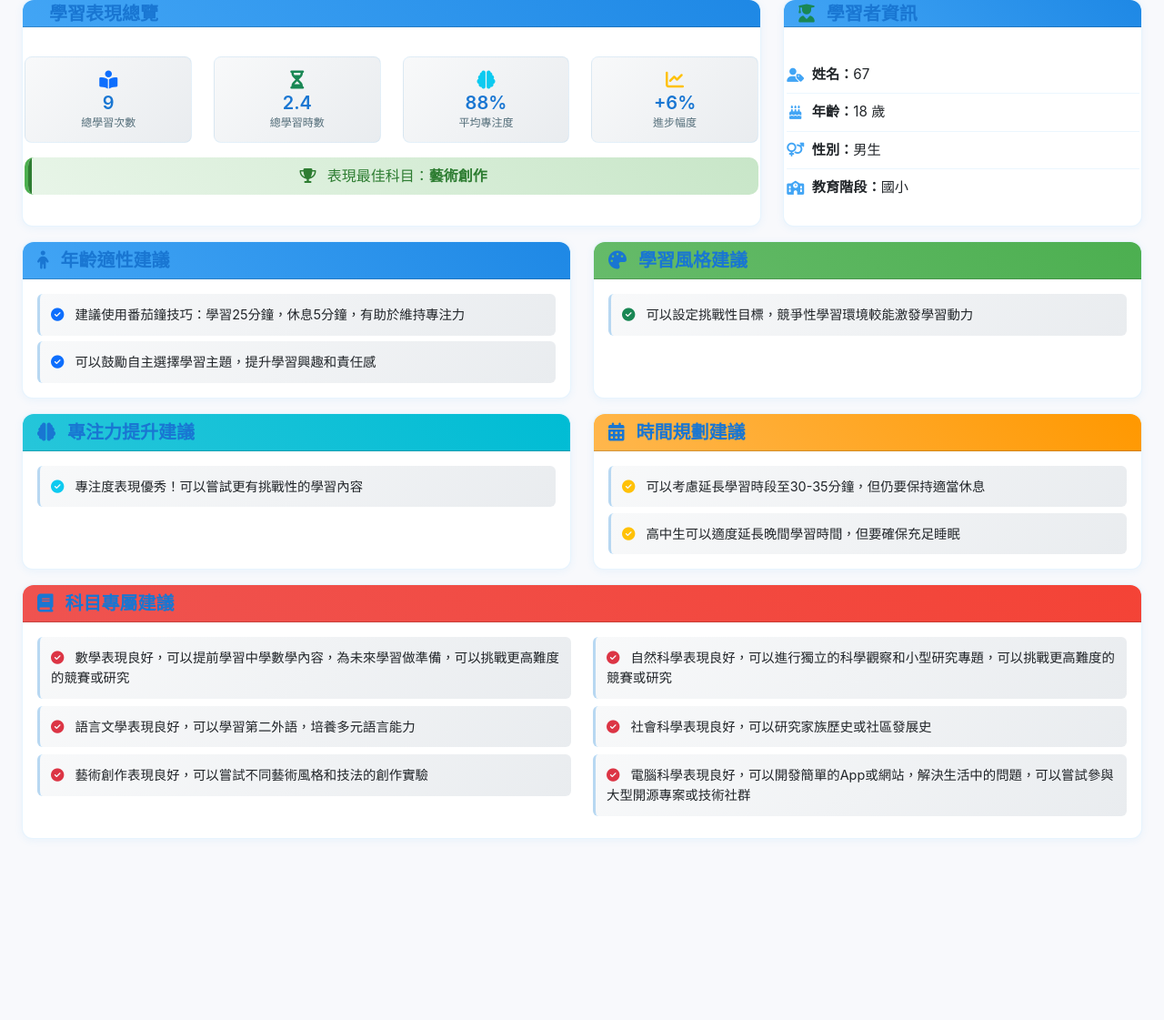
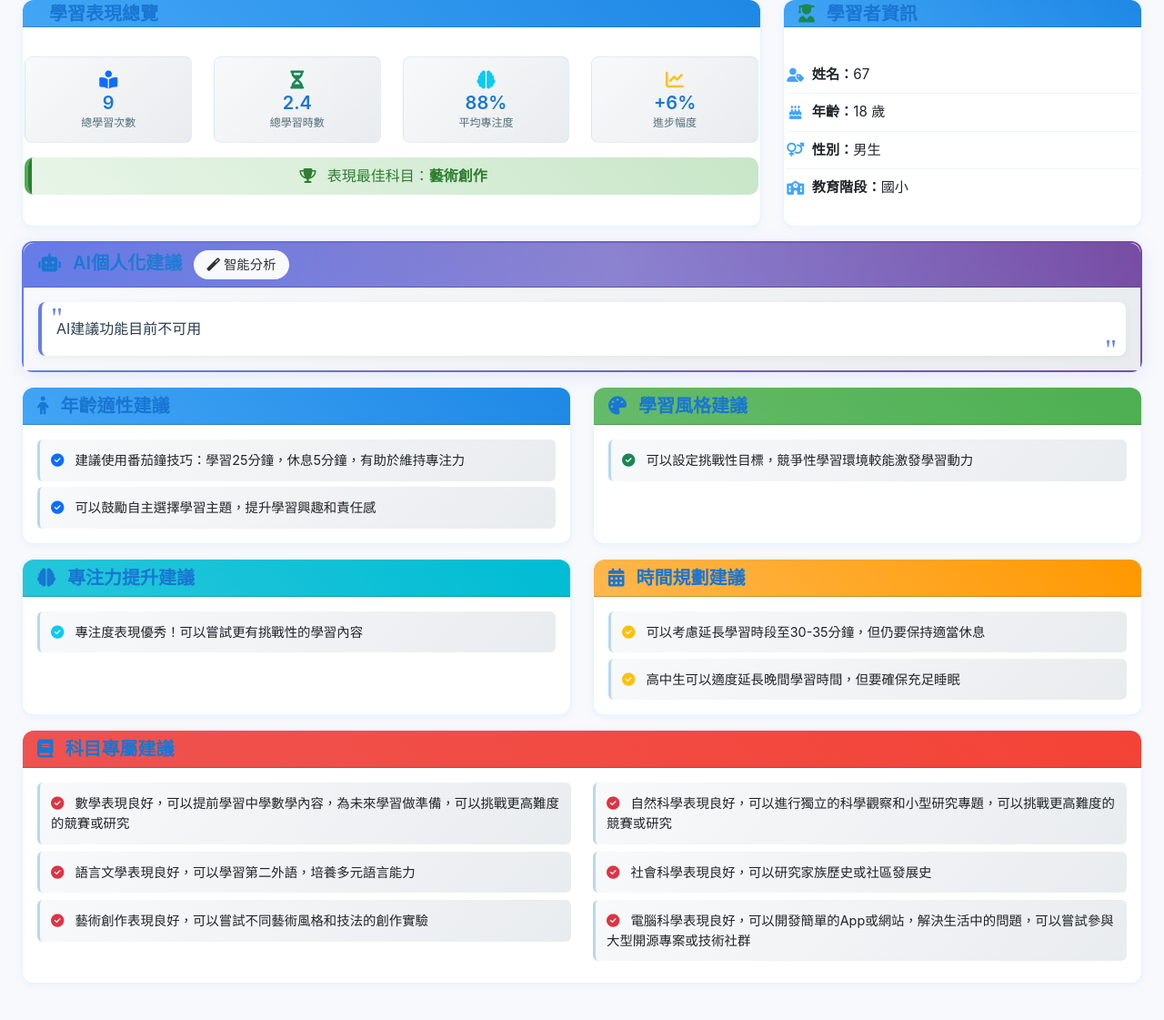
Before and after one commit to 667788699/smart-learning-assessment-system, a Flask app: page /smart_suggestions in a window 1280 px wide. Shown: the part 173-1294 px from the top of the page at 91% size. Before the commit the page ends 1095 px from the top, so only its background shows below. Run offline with Flask 3, Linux system fonts and the light colour scheme; a user stored in the database is signed in; data comes from the database, SQL or seed files in the repository; some libraries are stand-ins or nearby versions.

Commit message:
AI Coming

```diff
--- a/app.py
+++ b/app.py
@@ -20,6 +20,18 @@ from reportlab.graphics.charts.piecharts import Pie
 from reportlab.graphics.charts.barcharts import VerticalBarChart
 from reportlab.graphics.shapes import Drawing
 from reportlab.lib import colors
+
+# OpenAI 相關導入
+try:
+    from openai import OpenAI
+    from dotenv import load_dotenv
+    load_dotenv()
+    OPENAI_AVAILABLE = True
+    print("OpenAI API 已載入")
+except ImportError:
+    OPENAI_AVAILABLE = False
+    print("OpenAI API 未安裝，AI建議功能將不可用")
+
 # 嘗試導入 matplotlib 和 numpy，如果失敗則使用替代方案
 try:
    import matplotlib
@@ -43,6 +55,21 @@ app.config['SECRET_KEY'] = os.environ.get('SECRET_KEY', 'your-secret-key-here')
 app.config['SQLALCHEMY_DATABASE_URI'] = 'sqlite:///learning_system.db'
 app.config['SQLALCHEMY_TRACK_MODIFICATIONS'] = False
 
+# AI建議功能開關 - 在這裡控制是否啟用AI建議
+AI_SUGGESTIONS_ENABLED = True  # 設為 False 可關閉AI建議功能
+
+# 初始化 OpenAI 客戶端
+if OPENAI_AVAILABLE and AI_SUGGESTIONS_ENABLED:
+    try:
+        client = OpenAI()  # 會自動從環境變數 OPENAI_API_KEY 讀取
+        print("OpenAI 客戶端初始化成功")
+    except Exception as e:
+        client = None
+        print(f"OpenAI 客戶端初始化失敗: {e}")
+        AI_SUGGESTIONS_ENABLED = False
+else:
+    client = None
+
 db = SQLAlchemy(app)
 bcrypt = Bcrypt(app)
 
@@ -140,6 +167,106 @@ GENDERS = {
    'female': '女生'
 }
 
+def generate_ai_suggestions(child, study_sessions):
+    """使用 OpenAI API 生成個人化學習建議"""
+    if not AI_SUGGESTIONS_ENABLED or not client:
+        return "AI建議功能目前不可用"
+
+    try:
+        # 準備學習數據摘要
+        total_sessions = len(study_sessions)
+        if total_sessions == 0:
+            learning_summary = "目前尚無學習記錄"
+        else:
+            total_minutes = sum(s.duration_minutes for s in study_sessions)
+            attention_sessions = [s for s in study_sessions if s.avg_attention]
+
+            if attention_sessions:
+                avg_attention = sum(s.avg_attention for s in attention_sessions) / len(attention_sessions)
+                avg_attention_percent = round(avg_attention * 100 / 3)
+            else:
+                avg_attention_percent = 0
+
+            # 科目統計
+            subject_stats = {}
+            for session in study_sessions:
+                if session.subject not in subject_stats:
+                    subject_stats[session.subject] = {
+                        'count': 0, 'total_time': 0, 'avg_attention': 0
+                    }
+                subject_stats[session.subject]['count'] += 1
+                subject_stats[session.subject]['total_time'] += session.duration_minutes
+                if session.avg_attention:
+                    subject_stats[session.subject]['avg_attention'] += session.avg_attention
+
+            # 找出最佳和需要改進的科目
+            best_subject = ""
+            worst_subject = ""
+            if subject_stats:
+                best_perf = 0
+                worst_perf = float('inf')
+                for subject, stats in subject_stats.items():
+                    if stats['count'] > 0:
+                        avg_att = stats['avg_attention'] / stats['count'] if stats['avg_attention'] > 0 else 0
+                        if avg_att > best_perf:
+                            best_perf = avg_att
+                            best_subject = SUBJECTS.get(subject, subject)
+                        if avg_att < worst_perf and avg_att > 0:
+                            worst_perf = avg_att
+                            worst_subject = SUBJECTS.get(subject, subject)
+
+            learning_summary = f"""
+            總學習次數: {total_sessions}次
+            總學習時間: {total_minutes}分鐘
+            平均專注度: {avg_attention_percent}%
+            表現最佳科目: {best_subject}
+            需要加強科目: {worst_subject}
+            """
+
+        # 構建 AI 提示詞
+        prompt = f"""
+        你是一位專業的教育顧問，請根據以下學生資訊提供具體且實用的學習建議：
+
+        學生基本資訊：
+        - 暱稱: {child.nickname}
+        - 年齡: {child.age}歲
+        - 性別: {GENDERS.get(child.gender, child.gender)}
+        - 教育階段: {EDUCATION_STAGES.get(child.education_stage, child.education_stage)}
+
+        學習狀況摘要：
+        {learning_summary}
+
+        請提供以下方面的建議，每個建議都要具體且可執行：
+        1. 根據年齡和教育階段的學習策略建議
+        2. 專注力提升的具體方法
+        3. 學習時間安排和休息規劃
+        4. 基於目前表現的改進建議
+        5. 適合該年齡層的學習工具或方法
+
+        最後給他一段話，最好可以鼓勵她，或支持他某些事物，以鼓勵小孩的方式可以在開頭叫他的名字，將上述五點用一段話來呈現，不要條列式回應，並控制在300字內，口吻要像溫柔的個人化導師，開導學生
+
+        請用繁體中文回覆，建議要實用且適合台灣的教育環境。每個建議控制在50字以內，總回覆控制在300字以內。
+        """
+
+        # 呼叫 OpenAI API
+        response = client.chat.completions.create(
+            model="gpt-4o-mini",
+            messages=[
+                {"role": "system", "content": "你是一位專業的教育顧問，專長於為台灣學生提供個人化學習建議。"},
+                {"role": "user", "content": prompt}
+            ],
+            max_tokens=800,
+            temperature=0.7
+        )
+
+        ai_suggestion = response.choices[0].message.content.strip()
+        print(f"AI建議生成成功，長度: {len(ai_suggestion)}")
+        return ai_suggestion
+
+    except Exception as e:
+        print(f"AI建議生成失敗: {e}")
+        return f"AI建議暫時無法生成，請稍後再試。錯誤訊息: {str(e)}"
+
 def upgrade_database():
     """升級資料庫結構"""
     try:
@@ -554,12 +681,19 @@ def smart_suggestions():
    # 生成個人化建議
    suggestions = generate_comprehensive_suggestions(child, study_sessions)
 
+   # 生成AI建議
+   ai_suggestion = None
+   if AI_SUGGESTIONS_ENABLED:
+       ai_suggestion = generate_ai_suggestions(child, study_sessions)
+
    # 準備視覺化數據
    performance_data = prepare_performance_data(study_sessions)
 
    return render_template('smart_suggestions.html',
                         child=child,
                         suggestions=suggestions,
+                        ai_suggestion=ai_suggestion,
+                        ai_enabled=AI_SUGGESTIONS_ENABLED,
                         performance_data=performance_data)
 
 @app.route('/generate_report/<int:child_id>')
@@ -575,8 +709,13 @@ def generate_report(child_id):
    # 獲取所有學習記錄
    study_sessions = StudySession.query.filter_by(child_id=child.id).all()
 
+   # 生成AI建議（如果啟用）
+   ai_suggestion = None
+   if AI_SUGGESTIONS_ENABLED:
+       ai_suggestion = generate_ai_suggestions(child, study_sessions)
+
    # 生成PDF報告
-   pdf_path = create_comprehensive_report(child, study_sessions)
+   pdf_path = create_comprehensive_report(child, study_sessions, ai_suggestion)
 
    return send_file(pdf_path, as_attachment=True,
                    download_name=f'學習報告_{child.nickname}_{datetime.now().strftime("%Y%m%d")}.pdf')
@@ -1152,7 +1291,7 @@ def get_subject_excellence_suggestion(subject, age, gender, education_stage, att
 
     return base_suggestion
 
-def create_comprehensive_report(child, study_sessions):
+def create_comprehensive_report(child, study_sessions, ai_suggestion=None):
     """創建包含數據分析和智慧建議的完整PDF報告"""
     filename = f'report_{child.id}_{datetime.now().strftime("%Y%m%d_%H%M%S")}.pdf'
     filepath = os.path.join('reports', filename)
@@ -1190,8 +1329,6 @@ def create_comprehensive_report(child, study_sessions):
         spaceBefore=20
     )
 
-
-
     sub_heading_style = ParagraphStyle(
         'SubHeading',
         parent=styles['Heading2'],
@@ -1209,6 +1346,20 @@ def create_comprehensive_report(child, study_sessions):
         fontName=font_name,
         fontSize=12,
         leading=18
+    )
+
+    ai_style = ParagraphStyle(
+        'AIStyle',
+        parent=styles['Normal'],
+        fontName=font_name,
+        fontSize=12,
+        leading=18,
+        leftIndent=20,
+        rightIndent=20,
+        borderWidth=1,
+        borderColor=colors.HexColor('#3498DB'),
+        borderPadding=10,
+        backColor=colors.HexColor('#F8F9FC')
     )
 
     # 標題頁
@@ -1238,6 +1389,22 @@ def create_comprehensive_report(child, study_sessions):
     ]))
 
     story.append(info_table)
+    story.append(Spacer(1, 20))
+
+    # AI建議區塊（如果有的話）
+    if ai_suggestion and AI_SUGGESTIONS_ENABLED:
+        story.append(Paragraph('AI個人化建議', heading_style))
+        story.append(Spacer(1, 10))
+
+        # 將AI建議按段落分割
+        ai_paragraphs = ai_suggestion.split('\n')
+        for paragraph in ai_paragraphs:
+            if paragraph.strip():
+                story.append(Paragraph(paragraph.strip(), ai_style))
+                story.append(Spacer(1, 8))
+
+        story.append(Spacer(1, 15))
+
     story.append(PageBreak())
 
     # 數據分析部分
@@ -1461,6 +1628,7 @@ def create_comprehensive_report(child, study_sessions):
     # 生成報告
     doc.build(story)
     return filepath
+
 @app.route('/logout')
 def logout():
    """登出功能"""
--- a/requirements.txt
+++ b/requirements.txt
@@ -29,3 +29,5 @@ python-dateutil==2.8.2
 itsdangerous==2.1.2
 blinker==1.6.3
 typing-extensions==4.7.1
+
+openai==1.3.8
--- a/templates/smart_suggestions.html
+++ b/templates/smart_suggestions.html
@@ -118,6 +118,45 @@
 
     <!-- 個人化建議區域 -->
     <div class="row">
+        <!-- AI個人化建議 -->
+        {% if ai_enabled and ai_suggestion %}
+        <div class="col-12 mb-3">
+            <div class="card suggestion-card ai-suggestion-card">
+                <div class="card-header bg-gradient-ai text-white py-2">
+                    <h5 class="mb-0">
+                        <i class="fas fa-robot me-2"></i>
+                        AI個人化建議
+                        <span class="badge bg-light text-dark ms-2">
+                            <i class="fas fa-magic me-1"></i>智能分析
+                        </span>
+                    </h5>
+                </div>
+                <div class="card-body py-3 ai-suggestion-body">
+                    <div class="ai-suggestion-content">
+                        {{ ai_suggestion | replace('\n', '<br>') | safe }}
+                    </div>
+                </div>
+            </div>
+        </div>
+        {% elif ai_enabled %}
+        <div class="col-12 mb-3">
+            <div class="card suggestion-card">
+                <div class="card-header bg-secondary text-white py-2">
+                    <h5 class="mb-0">
+                        <i class="fas fa-robot me-2"></i>
+                        AI個人化建議
+                    </h5>
+                </div>
+                <div class="card-body py-3">
+                    <div class="text-center text-muted">
+                        <i class="fas fa-spinner fa-spin fa-2x mb-3"></i>
+                        <p>AI正在分析學習數據，請稍候...</p>
+                    </div>
+                </div>
+            </div>
+        </div>
+        {% endif %}
+
         <!-- 年齡適性建議 -->
         {% if suggestions.age_appropriate %}
         <div class="col-lg-6 mb-3">
@@ -235,6 +274,73 @@
 </div>
 
 <style>
+/* AI建議卡片特殊樣式 */
+.ai-suggestion-card {
+    border: 2px solid transparent;
+    background: linear-gradient(white, white) padding-box,
+                linear-gradient(45deg, #667eea 0%, #764ba2 100%) border-box;
+    box-shadow: 0 4px 20px rgba(102, 126, 234, 0.15);
+}
+
+.bg-gradient-ai {
+    background: linear-gradient(45deg, #667eea 0%, #764ba2 100%) !important;
+    position: relative;
+    overflow: hidden;
+}
+
+.bg-gradient-ai::before {
+    content: '';
+    position: absolute;
+    top: 0;
+    left: -100%;
+    width: 100%;
+    height: 100%;
+    background: linear-gradient(90deg, transparent, rgba(255,255,255,0.2), transparent);
+    animation: shimmer 2s infinite;
+}
+
+@keyframes shimmer {
+    0% { left: -100%; }
+    100% { left: 100%; }
+}
+
+.ai-suggestion-body {
+    background: linear-gradient(135deg, #f8f9fc 0%, #e9ecef 100%);
+    position: relative;
+}
+
+.ai-suggestion-content {
+    font-size: 1rem;
+    line-height: 1.7;
+    color: #2c3e50;
+    padding: 1rem;
+    background: white;
+    border-radius: 8px;
+    border-left: 4px solid #667eea;
+    box-shadow: 0 2px 8px rgba(0,0,0,0.05);
+    position: relative;
+}
+
+.ai-suggestion-content::before {
+    content: '"';
+    position: absolute;
+    top: -10px;
+    left: 10px;
+    font-size: 2rem;
+    color: #667eea;
+    font-family: serif;
+}
+
+.ai-suggestion-content::after {
+    content: '"';
+    position: absolute;
+    bottom: -20px;
+    right: 10px;
+    font-size: 2rem;
+    color: #667eea;
+    font-family: serif;
+}
+
 /* 精簡版效能指標 */
 .performance-metric.compact {
     padding: 0.75rem;
@@ -356,6 +462,11 @@
     .col-md-6.mb-2 {
         margin-bottom: 0.5rem !important;
     }
+
+    .ai-suggestion-content {
+        font-size: 0.9rem;
+        padding: 0.8rem;
+    }
 }
 
 @media (max-width: 576px) {
@@ -383,5 +494,16 @@
     .info-item {
         font-size: 0.85rem;
     }
+
+    .ai-suggestion-content {
+        font-size: 0.85rem;
+        padding: 0.6rem;
+    }
+
+    .ai-suggestion-content::before,
+    .ai-suggestion-content::after {
+        font-size: 1.5rem;
+    }
 }
+</style>
 {% endblock %}
```
